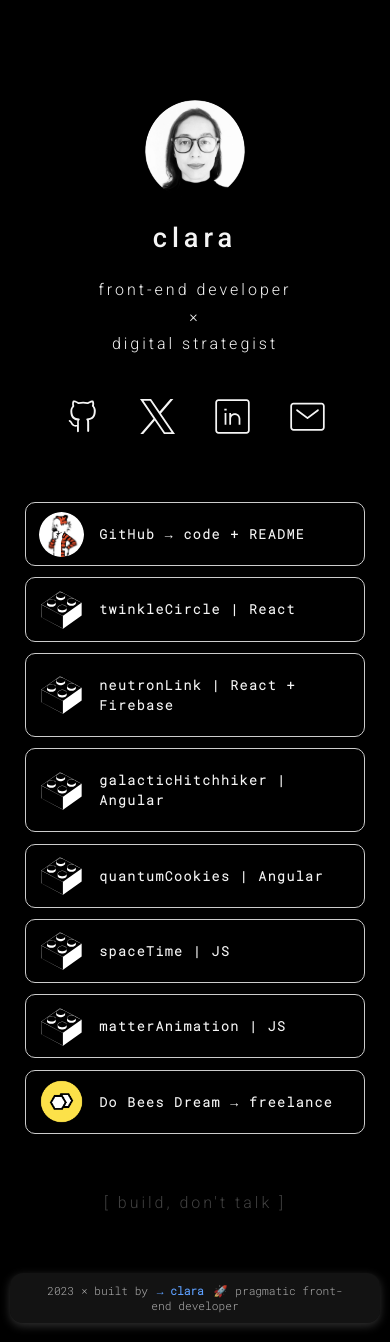
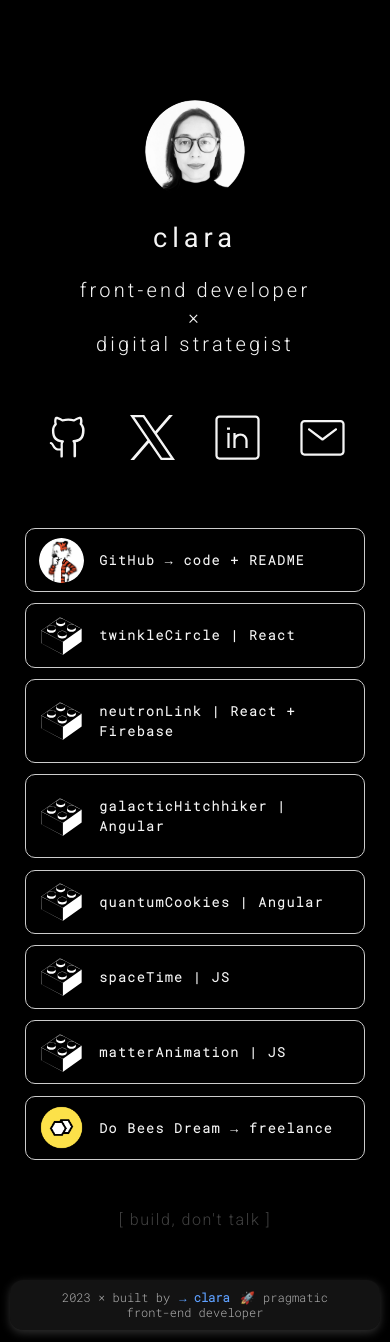
Before and after one commit to clasei/clara, a React (Create React App) app: page / in a window 390 px wide. Built offline with nearby package versions, Linux system fonts and the light colour scheme.

Commit message:
style updated

```diff
--- a/src/components/Footer/Footer.css
+++ b/src/components/Footer/Footer.css
@@ -42,7 +42,7 @@ footer span {
 
 @media screen and (max-width: 900px) {
     #footer {
-        font-size: 0.70rem;
+        font-size: 0.75rem;
         line-height: 15px;
         width: 95%;
     }
--- a/src/components/Header/Header.css
+++ b/src/components/Header/Header.css
@@ -21,15 +21,15 @@ h1 {
     font-family: 'Roboto';
     font-size: 2rem;
     letter-spacing: 5px;
-    font-weight: 500;
+    font-weight: 400;
     padding-bottom: 0.25rem;
 }
 
 p {
     font-family: 'Roboto';
     font-weight: 300;
-    font-size: 1.1rem;
-    letter-spacing: 3px;
+    font-size: 1.25rem;
+    letter-spacing: 0.2rem;
     line-height: 25px;
     margin-top: 0.1rem;
     margin-bottom: 0.1rem;
@@ -50,7 +50,6 @@ p {
     }
 
     p {
-        font-size: 1rem;
         line-height: 1.5rem;
         margin-top: 0.1rem;
         margin-bottom: 0.1rem;
--- a/src/components/ProjectLinks/ProjectLinks.css
+++ b/src/components/ProjectLinks/ProjectLinks.css
@@ -21,7 +21,8 @@
 }
 
 .project-card:hover {
-    box-shadow: 2px 2px 15px rgba(242, 242, 242, 0.4);
+    border-color: #fce149;
+    box-shadow: 2px 2px 15px #fce14975;
     transform: scale(1.1);
     transition: transform 0.3s ease-in-out;
 }
@@ -57,7 +58,6 @@
     }
 
     .project-card:hover {
-        box-shadow: 2px 2px 15px rgba(242, 242, 242, 0.3);
         transform: scale(1.05);
         transition: transform 0.4s ease-in-out;
     }
--- a/src/components/Quotes/Quotes.css
+++ b/src/components/Quotes/Quotes.css
@@ -8,12 +8,14 @@
     margin: 4rem auto;
     height: auto;
     text-align: center;
+    letter-spacing: 0.1rem;
     opacity: 0.25;
 }
 
 
 @media screen and (max-width: 768px) {
     .quotes {
-        margin: 3.5rem auto;
+        margin: 3rem auto;
+        font-size: 1rem;
     }
 }
--- a/src/components/Quotes/Quotes.js
+++ b/src/components/Quotes/Quotes.js
@@ -3,8 +3,8 @@ import './Quotes.css';
 
 function Quotes() {
     return (
-        <div className="quotes">
-            <p>[ build, don't talk ]</p>
+        <div>
+            <p className="quotes">[ build, don't talk ]</p>
         </div>
     );
 }
--- a/src/components/SocialLinks/Icon.js
+++ b/src/components/SocialLinks/Icon.js
@@ -2,7 +2,7 @@ import React from 'react';
 import './SocialLinks.css';
 
 const Icon = ({ path, fillColor = "whitesmoke", viewBox = "0 0 30 30" }) => (
-    <svg className="icon-svg" width="35" height="35" viewBox={viewBox} fill="none" xmlns="http://www.w3.org/2000/svg">
+    <svg className="icon-svg" width="45" height="45" viewBox={viewBox} fill="none" xmlns="http://www.w3.org/2000/svg">
         <path fillRule="evenodd" clipRule="evenodd" d={path} fill={fillColor}></path>
     </svg>
 );
--- a/src/components/SocialLinks/SocialLinks.css
+++ b/src/components/SocialLinks/SocialLinks.css
@@ -3,16 +3,11 @@
     gap: 3rem;
     justify-content: center;
     height: auto;
-    margin-top: 1rem;
+    margin-top: 2rem;
     margin-bottom: 4rem;
 }
 
-.icon-svg:active {
-    transform: scale(1.2);
-    transition: transform 0.4s ease-in-out;
-}
-
-.icon-svg:hover {
+.icon-svg:active, .icon-svg:hover {
     transform: scale(1.2);
     transition: transform 0.4s ease-in-out;
 }
```
